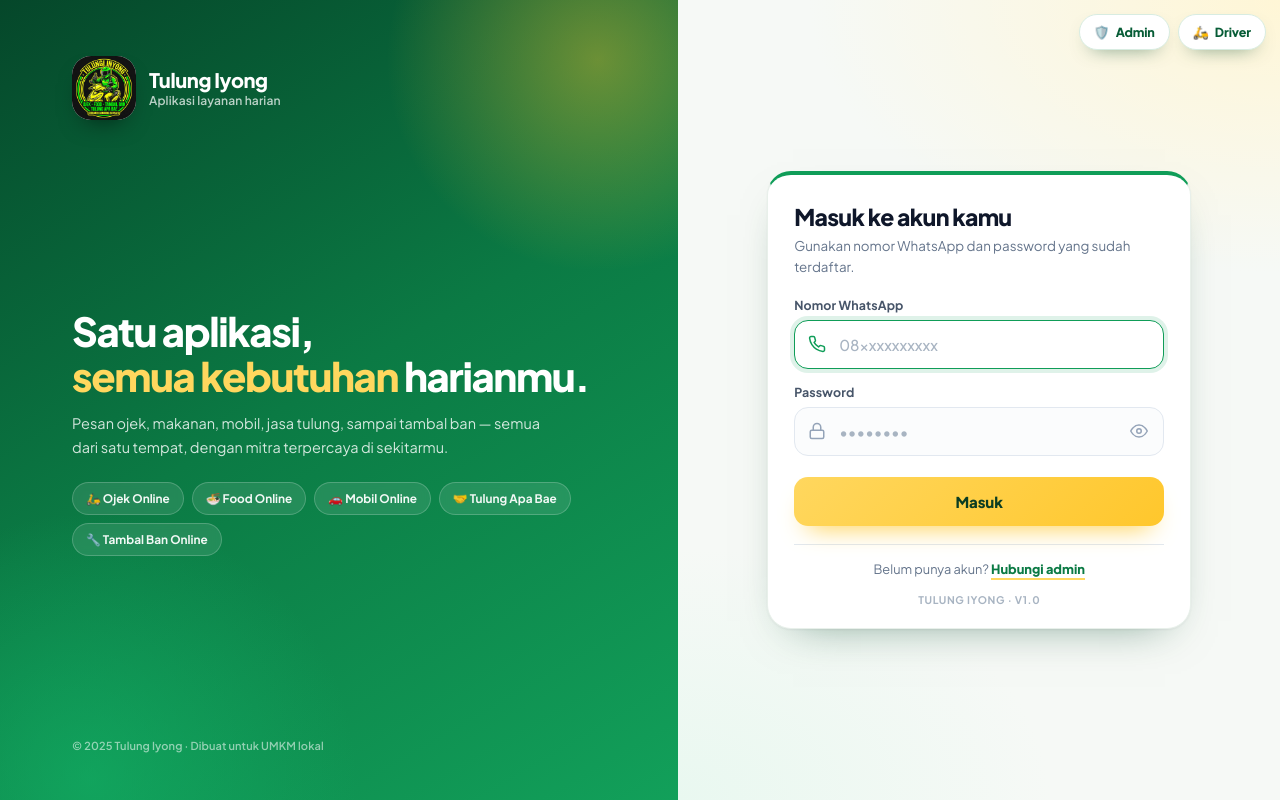
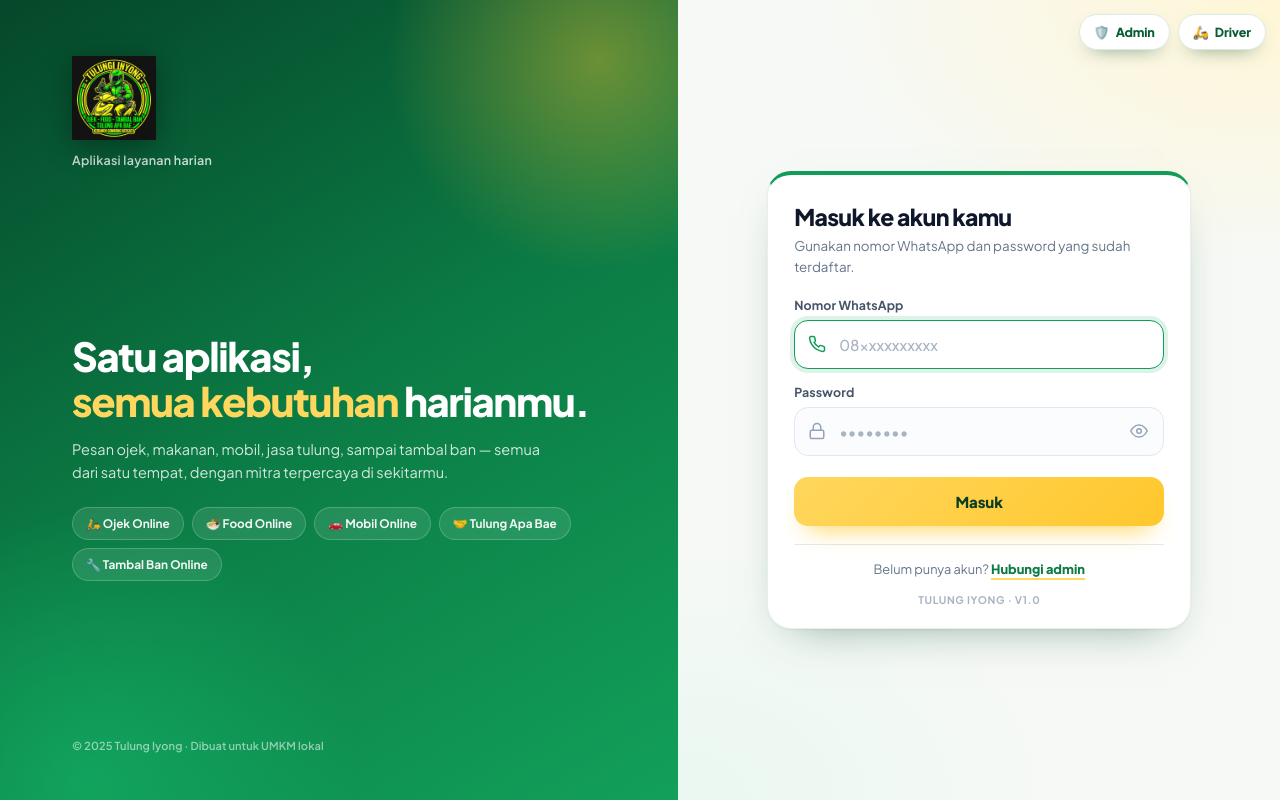
Before and after one commit to ininnawakreatifstudio/tulungiinyong, a plain HTML site: page index.html in a window 1280 px wide. Drawn offline with Linux system fonts and the light colour scheme.

Commit message:
Update index.html

```diff
--- a/index.html
+++ b/index.html
@@ -95,7 +95,7 @@
     overflow:hidden;
     display:flex;
     flex-direction:column;
-    padding:26px 22px 30px;
+    padding:24px 20px 28px;
     color:#fff;
     background:linear-gradient(150deg,#05472a 0%,#0b7a44 48%,#12a05a 100%);
   }
@@ -117,39 +117,40 @@
   }
   .brand-panel > *{position:relative;z-index:1}
 
-  .brand-top{display:flex;align-items:center;gap:13px}
-
-  .logo-box{
-    width:58px;height:58px;
-    border-radius:17px;
-    background:#fff;
-    display:grid;place-items:center;
-    overflow:hidden;
-    flex:none;
-    box-shadow:0 12px 26px -14px rgba(0,0,0,.7);
-  }
-  .logo-box img{width:100%;height:100%;object-fit:contain;display:block}
-  .logo-fallback{
-    width:100%;height:100%;
-    display:grid;place-items:center;
-    font-size:29px;
-    background:linear-gradient(140deg,var(--yellow-400),var(--yellow-500));
+  /* ---------- BRAND TOP ----------
+     Logo langsung di atas panel, tanpa frame/kotak.
+     Rasio asli logo dipertahankan (tidak dikunci persegi). */
+  .brand-top{
+    display:flex;
+    flex-direction:column;
+    align-items:flex-start;
+    gap:10px;
   }
 
-  .brand-name strong{
+  .brand-logo{
     display:block;
-    font-size:18px;
+    max-height:64px;
+    max-width:100%;
+    width:auto;
+    height:auto;
+    object-fit:contain;
+    filter:drop-shadow(0 6px 14px rgba(0,0,0,.35));
+  }
+
+  .brand-fallback{
+    font-size:22px;
     font-weight:800;
     letter-spacing:-.02em;
-    line-height:1.15;
+    color:var(--yellow-400);
+    line-height:1.1;
   }
-  .brand-name small{
-    display:block;
-    font-size:11.5px;
+
+  .brand-tagline{
+    font-size:11.8px;
     font-weight:600;
-    color:rgba(255,255,255,.72);
-    margin-top:2px;
-    letter-spacing:.01em;
+    color:rgba(255,255,255,.78);
+    letter-spacing:.02em;
+    line-height:1.3;
   }
 
   .brand-copy{
@@ -157,7 +158,7 @@
     display:flex;
     flex-direction:column;
     justify-content:center;
-    padding:24px 0 18px;
+    padding:26px 0 18px;
   }
   .brand-copy h1{
     font-size:clamp(26px,3.2vw,40px);
@@ -432,12 +433,17 @@
      ========================================================== */
   @media (max-width:979px){
     .brand-panel{
-      padding:74px 20px 26px;
+      padding:72px 20px 24px;
       min-height:0;
     }
     .brand-copy,
     .brand-foot{display:none}
     .ta-btn{padding:8px 12px;font-size:11.8px}
+
+    /* Logo sedikit lebih kecil di mobile agar layout tetap ringkas */
+    .brand-logo{max-height:52px}
+    .brand-fallback{font-size:19px}
+    .brand-tagline{font-size:11px}
   }
 
   @media (min-width:980px){
@@ -447,13 +453,17 @@
       min-height:100dvh;
     }
     .form-panel{padding:56px 40px}
-    .logo-box{width:64px;height:64px;border-radius:19px}
-    .brand-name strong{font-size:20px}
-    .brand-name small{font-size:12px}
+
+    /* Logo lebih besar di desktop — tetap proporsional, tanpa frame */
+    .brand-logo{max-height:76px}
+    .brand-fallback{font-size:26px}
+    .brand-tagline{font-size:12.5px}
+    .brand-top{gap:12px}
   }
 
   @media (min-width:1280px){
     .brand-panel{padding:56px 72px 48px}
+    .brand-logo{max-height:84px}
   }
 
   @media (prefers-reduced-motion:reduce){
@@ -480,17 +490,11 @@
   <!-- ========================= PANEL BRAND ========================= -->
   <section class="brand-panel">
     <div class="brand-top">
-      <div class="logo-box">
-        <!-- Logo dimuat otomatis dari folder yang sama.
-             Kandidat file: logo1.html → logo1.png → logo1.svg → logo1.jpg ...
-             Ubah urutannya di LOGO_CANDIDATES bila perlu. -->
-        <img id="brandLogo" alt="Logo Tulung Iyong" hidden />
-        <div id="logoFallback" class="logo-fallback">🛵</div>
-      </div>
-      <div class="brand-name">
-        <strong>Tulung Iyong</strong>
-        <small>Aplikasi layanan harian</small>
-      </div>
+      <!-- Logo langsung di atas panel, tanpa frame/kotak.
+           Rasio asli dipertahankan (tidak dikunci persegi). -->
+      <img id="brandLogo" src="logo1.png" alt="Tulung Iyong" class="brand-logo" />
+      <div id="logoFallback" class="brand-fallback" hidden>Tulung Iyong</div>
+      <small class="brand-tagline">Aplikasi layanan harian</small>
     </div>
 
     <div class="brand-copy">
@@ -583,36 +587,16 @@
 </noscript>
 
 <!-- ============================================================
-     LOGO LOADER — coba beberapa nama file, lalu fallback
+     LOGO LOADER — logo1.png; bila gagal, tampilkan fallback teks
      ============================================================ -->
 <script>
 (function loadLogo(){
-  const CANDIDATES = [
-    'logo1.html',   // sesuai permintaan
-    'logo1.png',
-    'logo1.svg',
-    'logo1.jpg',
-    'logo1.jpeg',
-    'logo1.webp',
-    'logo1.gif'
-  ];
   const img = document.getElementById('brandLogo');
   const fallback = document.getElementById('logoFallback');
   if (!img || !fallback) return;
 
-  let i = 0;
-  function tryNext(){
-    if (i >= CANDIDATES.length){
-      img.hidden = true;
-      fallback.hidden = false;
-      return;
-    }
-    const src = CANDIDATES[i++];
-    img.onload  = () => { img.hidden = false; fallback.hidden = true; };
-    img.onerror = tryNext;
-    img.src = src;
-  }
-  tryNext();
+  img.onload  = () => { img.hidden = false; fallback.hidden = true; };
+  img.onerror = () => { img.hidden = true;  fallback.hidden = false; };
 })();
 </script>
 
```
